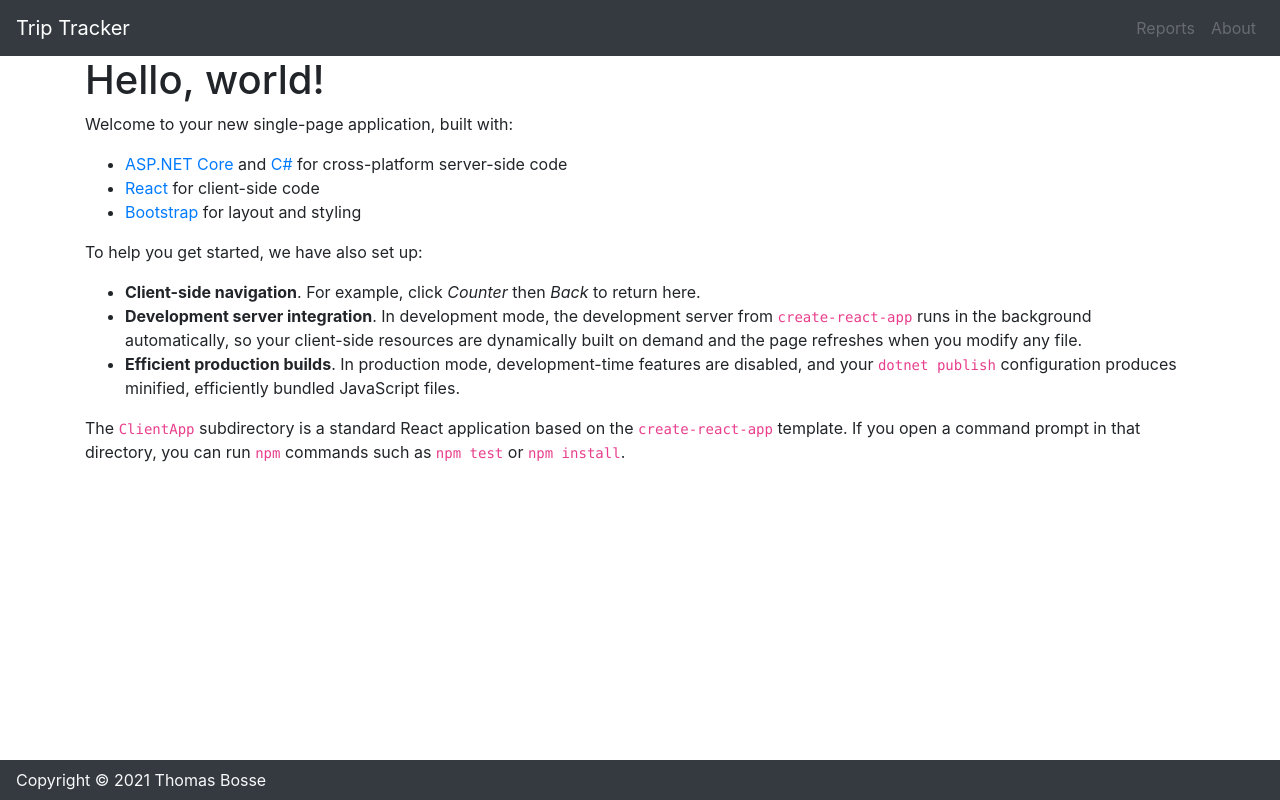
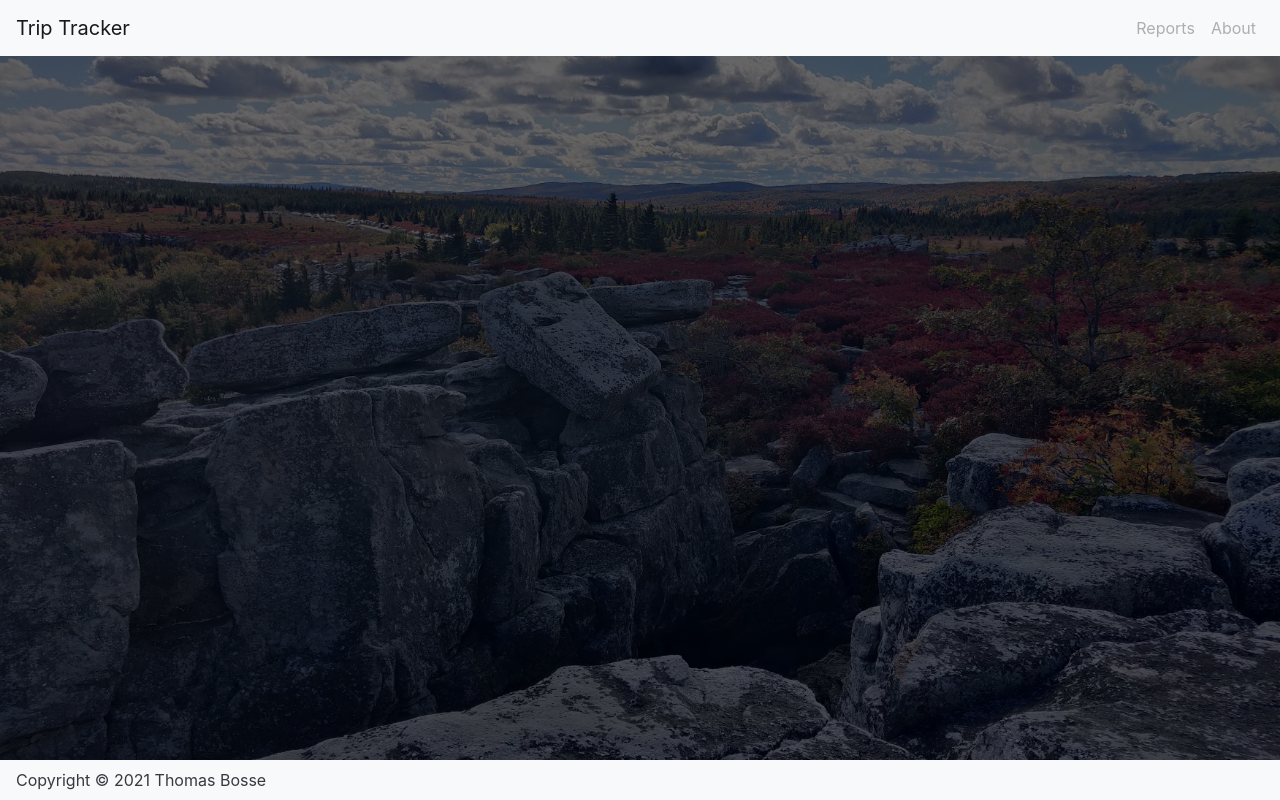
Before and after one commit to tfbosse/TripTracker, a React (Create React App) app in the folder TripTracker/ClientApp/: page / in a window 1280 px wide. Built offline with nearby package versions, Linux system fonts and the light colour scheme.

Commit message:
background image + inverted header/footer colors

```diff
--- a/TripTracker/ClientApp/src/components/Footer.js
+++ b/TripTracker/ClientApp/src/components/Footer.js
@@ -2,7 +2,7 @@ import React from 'react';
 
 export const Footer = () => {
     return (
-        <footer className='bg-dark px-3 py-2 text-light'>
+        <footer className='bg-light px-3 py-2 text-dark'>
             Copyright &copy; {new Date().getFullYear()} Thomas Bosse
         </footer>
     );
--- a/TripTracker/ClientApp/src/components/Home.js
+++ b/TripTracker/ClientApp/src/components/Home.js
@@ -2,21 +2,7 @@ import React from 'react';
 
 export const Home = () => {
   return (
-    <div>
-      <h1>Hello, world!</h1>
-      <p>Welcome to your new single-page application, built with:</p>
-      <ul>
-        <li><a href='https://get.asp.net/'>ASP.NET Core</a> and <a href='https://msdn.microsoft.com/en-us/library/67ef8sbd.aspx'>C#</a> for cross-platform server-side code</li>
-        <li><a href='https://facebook.github.io/react/'>React</a> for client-side code</li>
-        <li><a href='http://getbootstrap.com/'>Bootstrap</a> for layout and styling</li>
-      </ul>
-      <p>To help you get started, we have also set up:</p>
-      <ul>
-        <li><strong>Client-side navigation</strong>. For example, click <em>Counter</em> then <em>Back</em> to return here.</li>
-        <li><strong>Development server integration</strong>. In development mode, the development server from <code>create-react-app</code> runs in the background automatically, so your client-side resources are dynamically built on demand and the page refreshes when you modify any file.</li>
-        <li><strong>Efficient production builds</strong>. In production mode, development-time features are disabled, and your <code>dotnet publish</code> configuration produces minified, efficiently bundled JavaScript files.</li>
-      </ul>
-      <p>The <code>ClientApp</code> subdirectory is a standard React application based on the <code>create-react-app</code> template. If you open a command prompt in that directory, you can run <code>npm</code> commands such as <code>npm test</code> or <code>npm install</code>.</p>
+    <div className='text-light'>
     </div>
   );
 }
--- a/TripTracker/ClientApp/src/components/Layout.js
+++ b/TripTracker/ClientApp/src/components/Layout.js
@@ -7,7 +7,7 @@ import '../css/layout.css';
 
 export const Layout = ({ children }) => {
   return (
-    <div className='d-flex flex-column ttLayout'>
+    <div className='d-flex flex-column mask ttLayout'>
       <NavBar />
 
       <div className='container flex-grow-1'>
--- a/TripTracker/ClientApp/src/components/NavBar.js
+++ b/TripTracker/ClientApp/src/components/NavBar.js
@@ -8,7 +8,7 @@ export const NavBar = () => {
     const toggle = () => setIsOpen(!isOpen);
 
     return (
-        <Navbar className='sticky-top' color='dark' dark expand='md'>
+        <Navbar className='sticky-top' color='light' light expand='md'>
             <NavbarBrand href='/'>Trip Tracker</NavbarBrand>
 
             <NavbarToggler onClick={toggle} />
--- a/TripTracker/ClientApp/src/css/layout.css
+++ b/TripTracker/ClientApp/src/css/layout.css
@@ -1,3 +1,12 @@
+body {
+    background-attachment: fixed;
+    background-image: url(../img/dollysods.jpg);
+    background-position: center center;
+    background-repeat: no-repeat;
+    background-size: cover;
+}
+
 .ttLayout {
-    height: 100vh;
+    background-color: rgba(0, 0, 0, .6);
+    min-height: 100vh;
 }
```
Also changed, not shown: TripTracker/ClientApp/src/img/dollysods.jpg (added).
